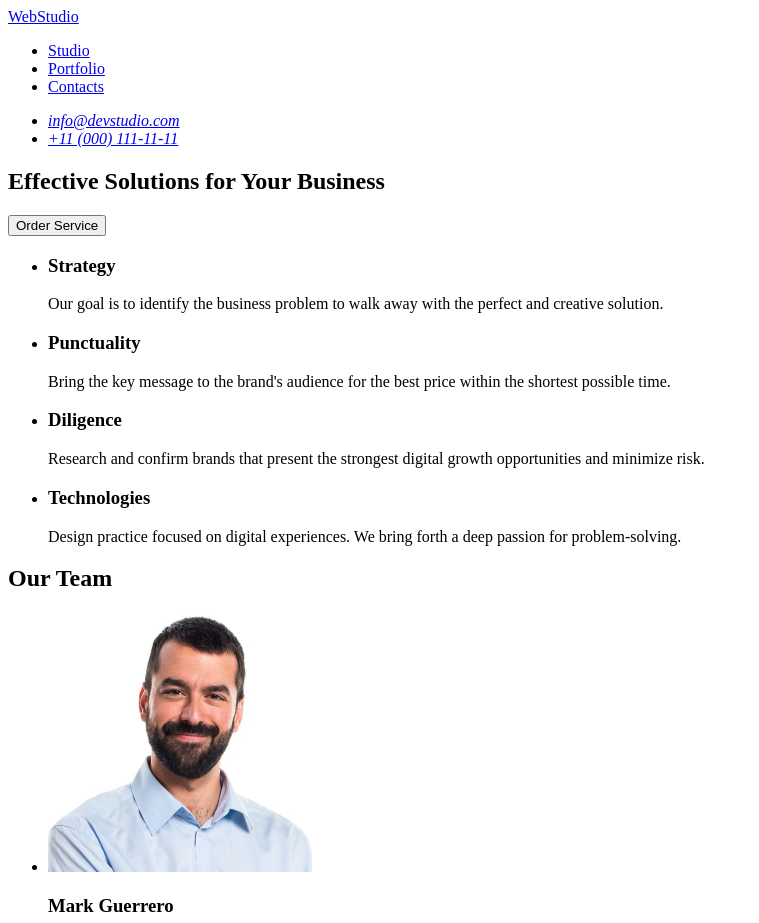
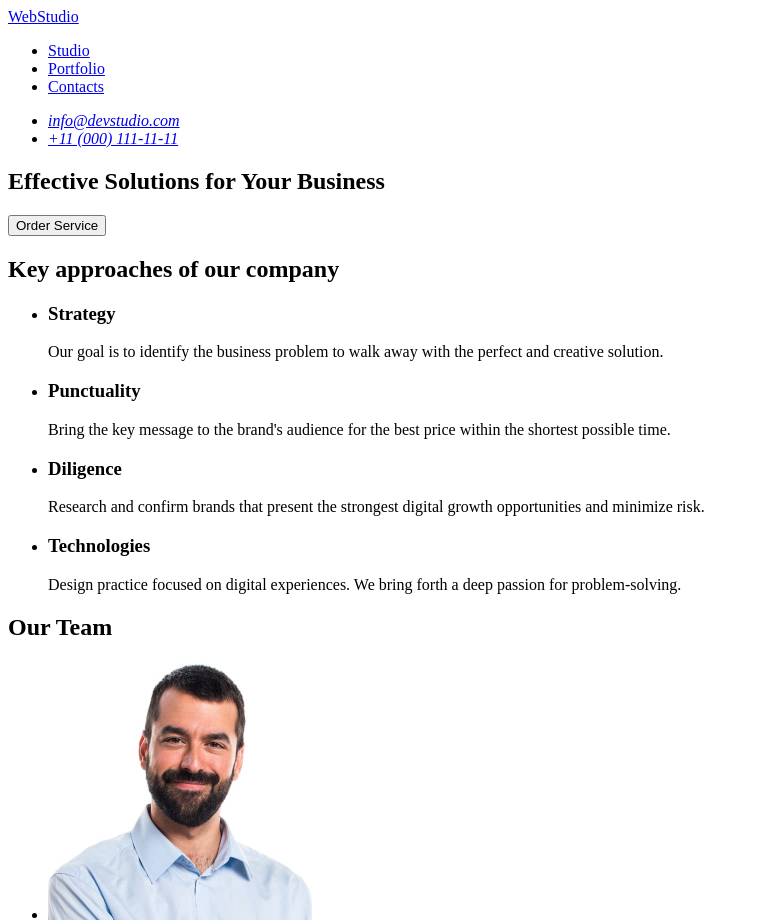
Before and after one commit to YuliaTitkova/goit-markup-hw-01, a plain HTML site: page index.html in a window 1280 px wide. Shown: the top 923 px of the page, without its empty margins (0-759 px from the left). Drawn offline with Linux system fonts and the light colour scheme.

Commit message:
change all

```diff
--- a/index.html
+++ b/index.html
@@ -32,6 +32,7 @@
       </section>
 
       <section>
+        <h2>Key approaches of our company</h2>
         <ul>
           <li>
             <h3>Strategy</h3>
```
